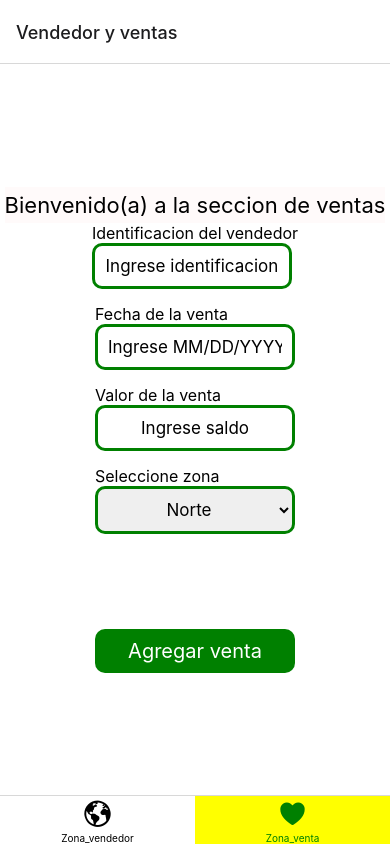
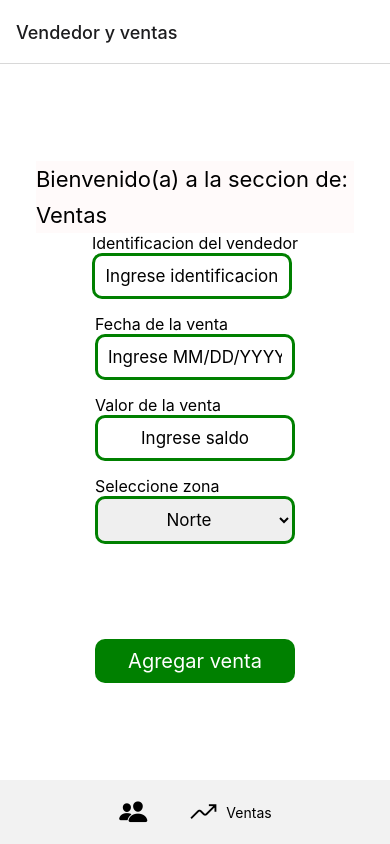
Before and after one commit to hervis30/claseMiercoles9, a React Native app: screen /Venta in a window 390 px wide. Built offline with nearby package versions, Linux system fonts and the light colour scheme.

Commit message:
Creacion FrontEnd Ventas

```diff
--- a/App.js
+++ b/App.js
@@ -12,6 +12,7 @@ export default function App() {
           name="home"
           component={Home}
           options={{ title: "Vendedor y ventas" }}
+          screenOptions={{ headerShown: false }}
         />
       </stack.Navigator>
     </NavigationContainer>
--- /dev/null
+++ b/assets/component/CustomTab.jsx
@@ -0,0 +1,82 @@
+import React from "react";
+import { View, Text, TouchableOpacity, SafeAreaView } from "react-native";
+
+export default props => {
+  const {
+    state,
+    descriptors,
+    navigation,
+    tabBarActiveTintColor,
+    tabBarActiveBackgroundColor,
+    tabBarInactiveTintColor,
+    tabBarInactiveBackgroundColor,
+  } = props;
+
+  const { routes } = state;
+  return (
+    <SafeAreaView>
+      <View
+        style={{
+          flexDirection: "row",
+          height: 64,
+          alignItems: "center",
+          justifyContent: "center"
+        }}
+      >
+        {routes.map((route, index) => {
+          const { options } = descriptors[route.key];
+
+          const label =
+            options.tabBarLabel !== undefined
+              ? options.tabBarLabel
+              : options.title !== undefined
+              ? options.title
+              : route.name;
+
+          const isFocused = state.index === index;
+
+          const tintColor = isFocused ? tabBarActiveTintColor : tabBarInactiveTintColor;
+          const backgroundColor = isFocused
+            ? tabBarActiveBackgroundColor
+            : tabBarInactiveBackgroundColor;
+
+          const onPress = () => {
+            navigation.navigate(route.name);
+          };
+
+          return (
+            <TouchableOpacity
+              key={index}
+              style={{
+                backgroundColor: backgroundColor,
+                flexDirection: "row",
+                margin: 4,
+                height: 50,
+                padding: 8,
+                paddingRight: 16,
+                paddingLeft: 16,
+                borderRadius: "20%",
+                justifyContent: "center",
+                alignItems: "center"
+              }}
+              onPress={onPress}
+            >
+              {options.tabBarIcon !== undefined &&
+                options.tabBarIcon({ color: tintColor, size: 28 })}
+              {isFocused && (
+                <Text
+                  style={{
+                    marginLeft: 8,
+                    color: tintColor
+                  }}
+                >
+                  {label}
+                </Text>
+              )}
+            </TouchableOpacity>
+          );
+        })}
+      </View>
+    </SafeAreaView>
+  );
+};
--- a/assets/component/Home.jsx
+++ b/assets/component/Home.jsx
@@ -4,6 +4,7 @@ import Vendedor from './Vendedor';
 import { Ionicons } from '@expo/vector-icons';
 import Venta from './Venta';
 import { AppContexProvider } from '../contex/AppContexProvider';
+import CustomTab from "../component/CustomTab";
 
 
 const Tab = createBottomTabNavigator();
@@ -14,25 +15,27 @@ const Home = () => {
     <AppContexProvider>
       <Tab.Navigator
         initialRouteName='Vendedor'
-        screenOptions={{
-          tabBarActiveTintColor: 'green',
-          tabBarActiveBackgroundColor: 'yellow',
+        screenOptions= {({ route }) => ({
+          tabBarActiveTintColor: 'white',
+          tabBarActiveBackgroundColor: '#FF6868',
           tabBarInactiveTintColor: 'black',
           headerShown: false
+        })
         }
-        }
+
+        tabBar={props => <CustomTab {...props} />}
       >
         <Tab.Screen name='Vendedor' component={Vendedor} options={{
 
-          title: 'Zona_vendedor', tabBarIcon: ({ color, size }) => (
-            <Ionicons name='earth' color={color} size={30} />
+          title: 'Vendedor', tabBarIcon: ({ color, size }) => (
+            <Ionicons name='people' color={color} size={30} />
           )
         }}
         />
 
         <Tab.Screen name='Venta' component={Venta} options={{
-          title: 'Zona_venta', tabBarIcon: ({ color, size }) => (
-            <Ionicons name='heart' color={color} size={30} />
+          title: 'Ventas', tabBarIcon: ({ color, size }) => (
+            <Ionicons name='trending-up' color={color} size={30} />
           )
         }}
         />
--- a/assets/component/Venta.jsx
+++ b/assets/component/Venta.jsx
@@ -21,7 +21,9 @@ const Venta = () => {
     <View style={styles.container}>
       <View style={{ backgroundColor: '#fffafa' }}>
         <Text style={{ color: 'black', fontSize: 22, marginBottom: 5, marginTop: 5 }}>
-          Bienvenido(a) a la seccion de ventas</Text>
+          Bienvenido(a) a la seccion de: </Text>
+          <Text style={{ color: 'black', fontSize: 22, marginBottom: 5, marginTop: 5 }}>
+          Ventas</Text>
       </View>
       <View>
         <Text style={styles.label}>Identificacion del vendedor</Text>
@@ -50,6 +52,7 @@ const Venta = () => {
         />
         {errors.idvend && <Text style={{ color: 'red', fontSize: 15 }}>{errors.idvend.message}</Text>}
       </View>
+
       <View>
         <Text style={styles.label}>Fecha de la venta</Text>
         <Controller
@@ -75,6 +78,7 @@ const Venta = () => {
         />
         {errors.fecha && <Text style={{ color: 'red', fontSize: 15 }}>{errors.fecha.message}</Text>}
       </View>
+
       <View>
         <Text style={styles.label}>Valor de la venta</Text>
         <Controller
```
